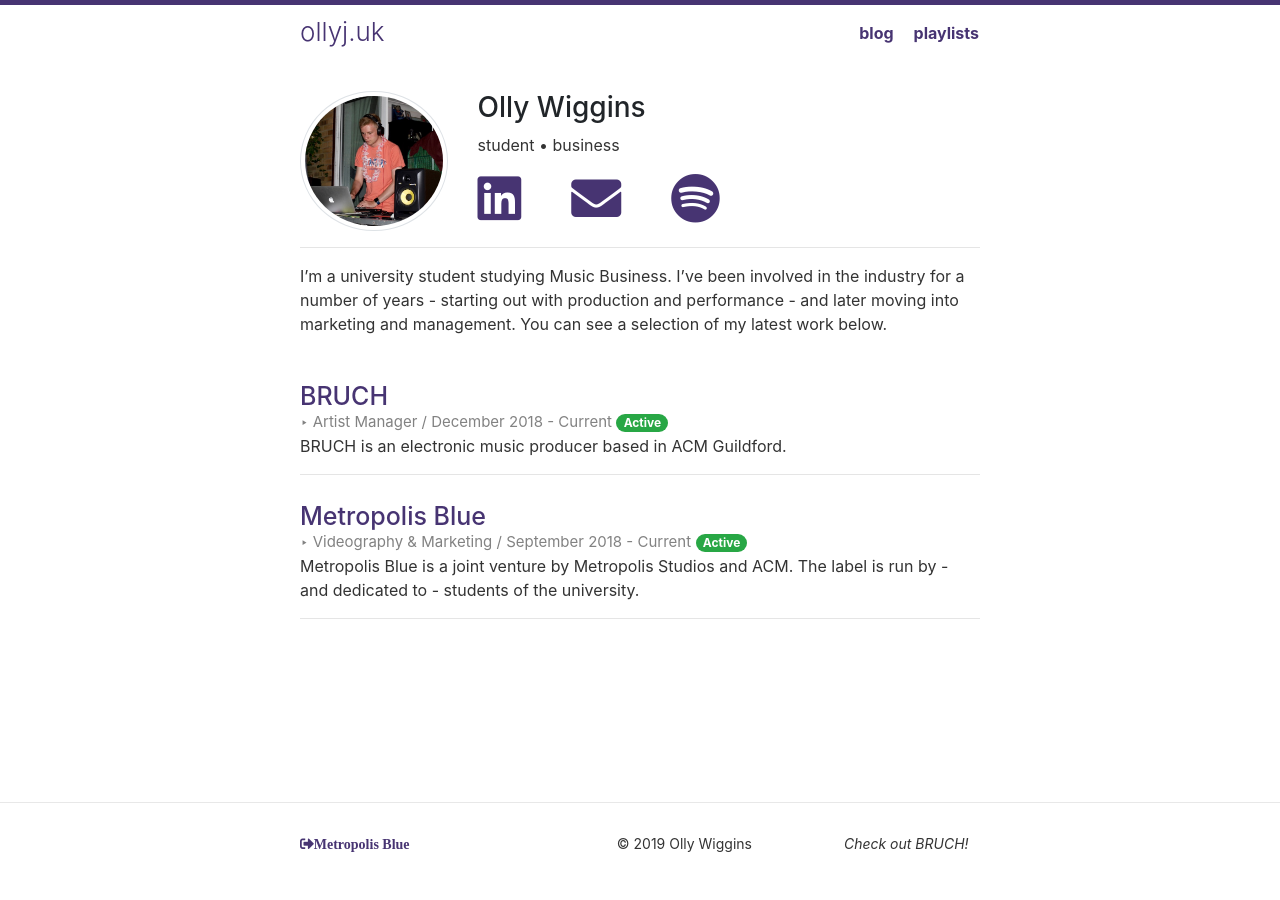
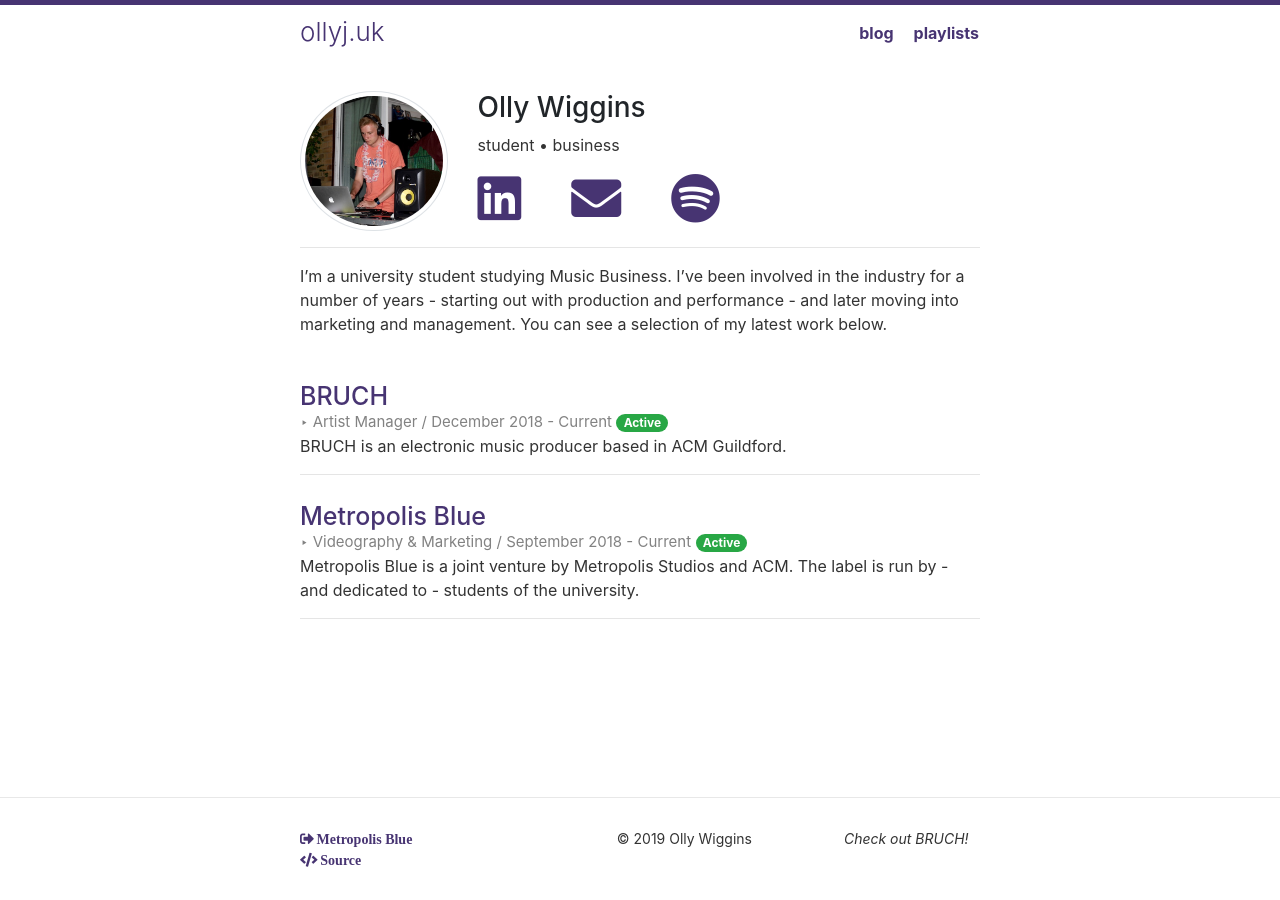
Before and after one commit to ollyy/ollyy.github.io, a Jekyll site: the page built from index.md, in a window 1280 px wide. Built offline with Jekyll 4.4.1, drawn with Linux system fonts in a browser that asks for light colours.

Commit message:
Add link to footer

```diff
--- a/_config.yml
+++ b/_config.yml
@@ -10,6 +10,7 @@ social:
   linkedin: http://linkedin.com/in/olly/
   spotify: spotify:user:11173788945:playlist:1txSunJXQwNszOElPKUKz6
   metblue: https://www.facebook.com/metropolisblue
+  github: https://github.com/ollyyj/ollyyj.github.io
 
 minima:
   date_format: "%b %-d, %Y"
--- a/_includes/footer.html
+++ b/_includes/footer.html
@@ -4,7 +4,9 @@
     <div class="row footer-contents">
       <!-- Re-directs -->
       <div class="col links-left">
-        <a href="{{ site.social.metblue }}"><i class="fas fa-sign-out-alt"><b>Metropolis Blue</b></i></a>
+        <a href="{{ site.social.metblue }}"><i class="fas fa-sign-out-alt"><b>&thinsp;Metropolis Blue</b></i></a>
+        <br>
+        <a href="{{ site.social.github }}"><i class="fas fa-code"><b>&thinsp;Source</b></i></a>
       </div>
       <div class="col center">
         <!-- easter egg -->
```
Also changed, not shown: 3 other files.
